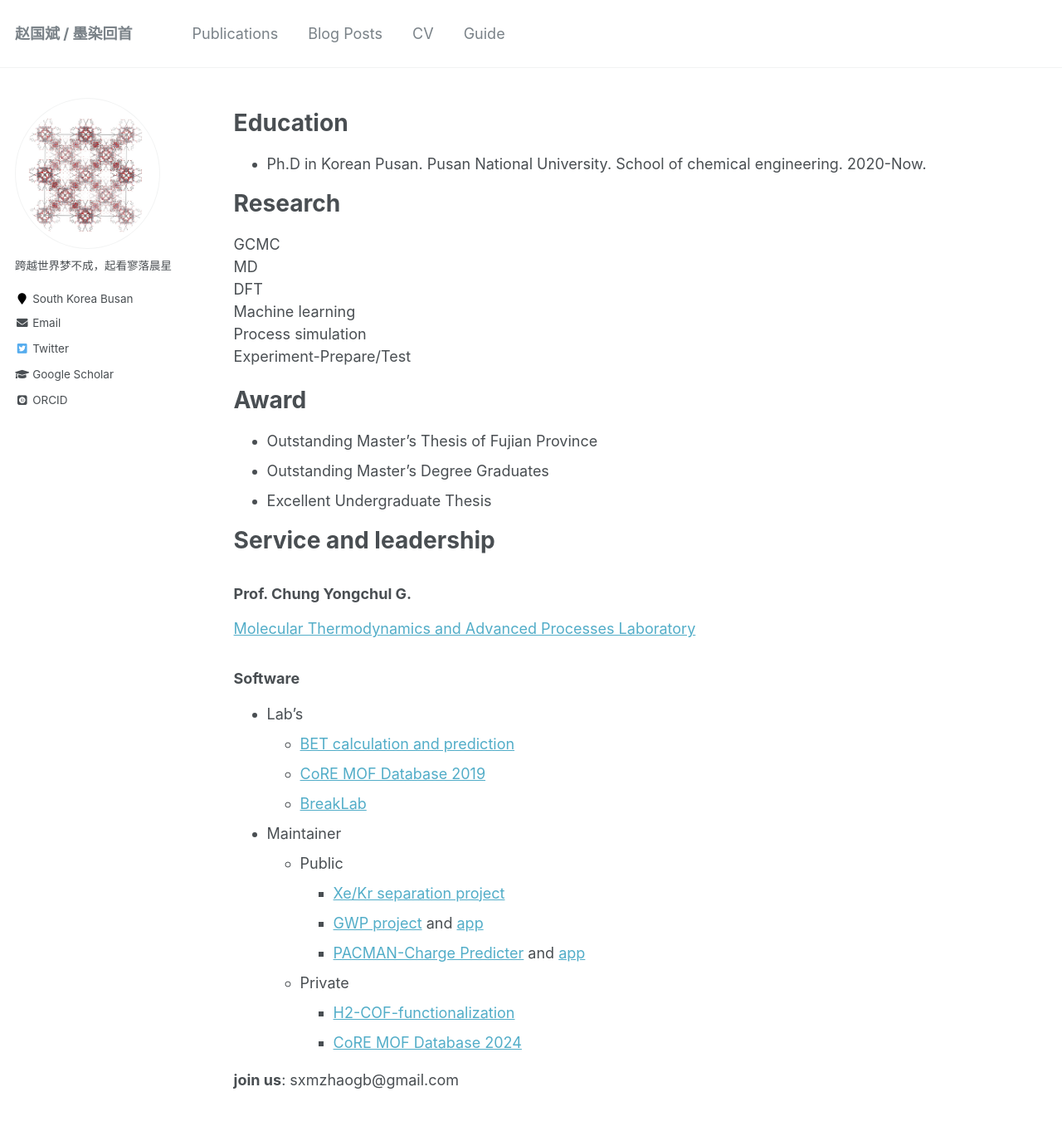
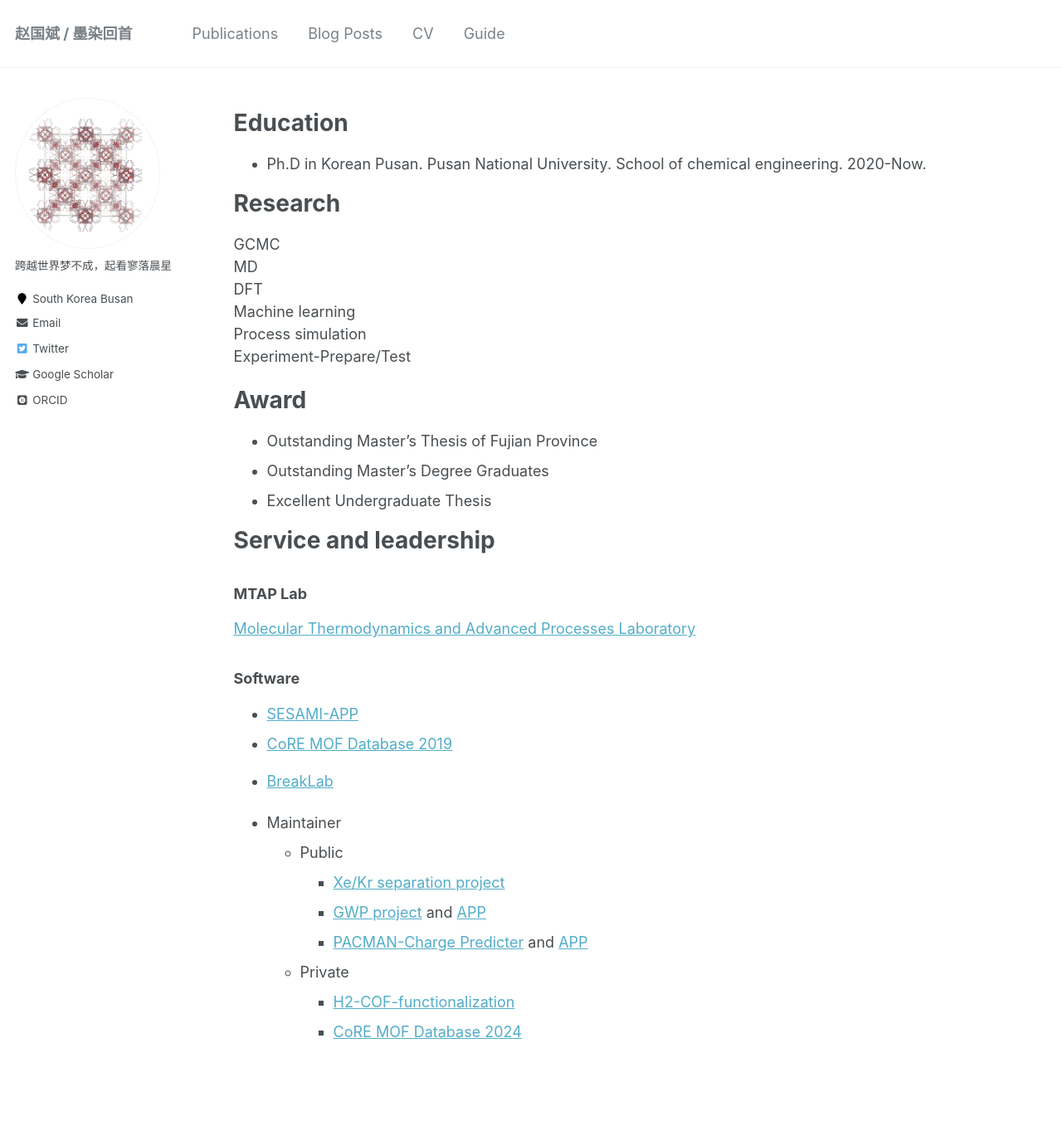
Before and after one commit to sxm13/ZGBshenxiaomoCV.github.io, a Jekyll site: the page built from _pages/cv.md, in a window 1280 px wide and 1400 px high. Shown: the top 1351 px of the window at 83% size. Built offline with Jekyll 4.4.1, drawn with Linux system fonts in a browser that asks for light colours; some web fonts are replaced.

Commit message:
Update cv.md

```diff
--- a/_pages/cv.md
+++ b/_pages/cv.md
@@ -29,25 +29,19 @@ Research
 
 Service and leadership
 ======
-### Prof. Chung Yongchul G.
+### MTAP Lab
 [Molecular Thermodynamics and Advanced Processes Laboratory](https://sites.google.com/view/mtap-lab)
-
 ### Software
 
-* Lab's
-  * [BET calculation and prediction](https://sesami-web.org/)
-  * [CoRE MOF Database 2019](https://sites.google.com/view/mtap-lab/software/core-mof-database?authuser=0)
-  * [BreakLab]()
+* [SESAMI-APP](https://sesami-web.org/)
+* [CoRE MOF Database 2019](https://sites.google.com/view/mtap-lab/software/core-mof-database?authuser=0)
+* [BreakLab]()
 
 * Maintainer
   * Public
     *  [Xe/Kr separation project](https://github.com/sxm13/Xe-Kr-Separation-Project)
-    *  [GWP project](https://github.com/sxm13/GWP-project) and [app](https://gwp-web-mtap-pnu.streamlit.app/)
-    *  [PACMAN-Charge Predicter](https://github.com/mtap-research/PACMAN-charge) and [app](https://pacman-charge-mtap.streamlit.app/)
-
+    *  [GWP project](https://github.com/sxm13/GWP-project) and [APP](https://gwp-web-mtap-pnu.streamlit.app/)
+    *  [PACMAN-Charge Predicter](https://github.com/mtap-research/PACMAN-charge) and [APP](https://pacman-charge-mtap.streamlit.app/)
   * Private
     *  [H2-COF-functionalization](https://github.com/sxm13/H2-COF-functionalization)
     *  [CoRE MOF Database 2024](https://github.com/sxm13/CoRE-MOF-2024)
-
-
-**join us**: sxmzhaogb@gmail.com
```
